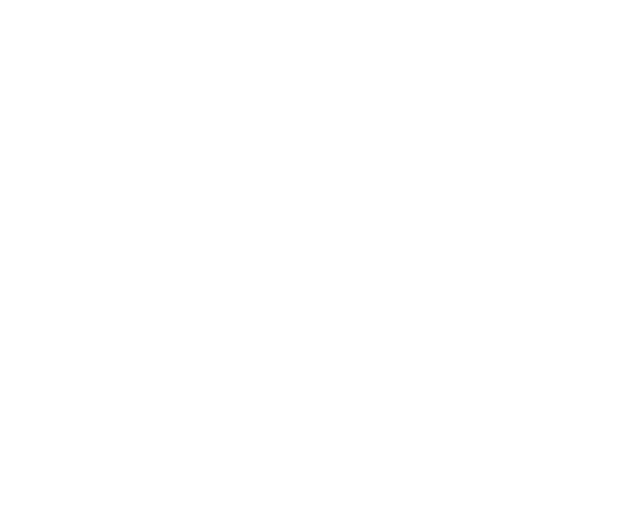
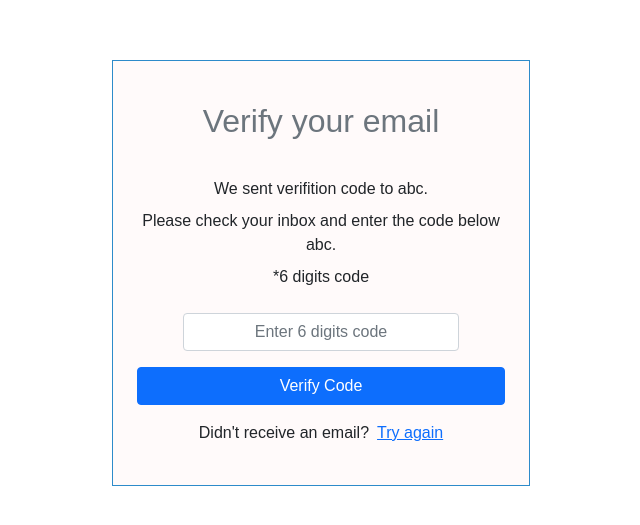
Before and after one commit to phongltv/app-react, a React (Create React App) app: page /verifyEmail in a window 1280 px wide. Before the commit this address had no page. Shown: the part 127-652 px from the top of the page, without its empty margins (319-959 px from the left). Built offline with nearby package versions, Linux system fonts and the light colour scheme; what aws-amplify would draw is missing.

Commit message:
Register + VerifyEmail

```diff
--- /dev/null
+++ b/src/Layouts/LoadingSpinner/LoadingSpinner.scss
@@ -0,0 +1,23 @@
+@keyframes spinner {
+    0% {
+      transform: rotate(0deg);
+    }
+    100% {
+      transform: rotate(360deg);
+    }
+  }
+  .loading-spinner {
+    width: 50px;
+    height: 50px;
+    border: 10px solid #f3f3f3; /* Light grey */
+    border-top: 10px solid #383636; /* Blue */
+    border-radius: 50%;
+    animation: spinner 1.5s linear infinite;
+  }
+
+  .spinner-container {
+    display: grid;
+    justify-content: center;
+    align-items: center;
+    height: 350px;
+  }
--- /dev/null
+++ b/src/Layouts/LoadingSpinner/LoadingSpinner.tsx
@@ -0,0 +1,10 @@
+import React from "react";
+import "./LoadingSpinner.scss";
+
+export default function LoadingSpinner() {
+  return (
+    <div className="spinner-container">
+      <div className="loading-spinner"></div>
+    </div>
+  );
+}
--- a/src/Pages/Register/Register.tsx
+++ b/src/Pages/Register/Register.tsx
@@ -1,23 +1,42 @@
-import { useEffect } from 'react';
 import { Button, Container, Form, } from 'react-bootstrap';
 import { useForm } from 'react-hook-form';
-import { Link } from 'react-router-dom';
+import { Link, useNavigate } from 'react-router-dom';
 import "./Register.scss";
+import { useEffect, useRef, useState } from 'react';
+import { Auth } from 'aws-amplify';
+import LoadingSpinner from '../../Layouts/LoadingSpinner/LoadingSpinner';
+
 function Register() {
+  const { Group, Label, Control, Check, Text } = { ...Form }
+  const { watch, register, handleSubmit, formState } = useForm();
 
-  const { Group, Label, Control, Check, Text } = { ...Form }
-  const { register, handleSubmit, formState, setValue } = useForm();
+  const password = useRef();
+  const passwordConfirm = useRef();
+  password.current = watch('password');
+  passwordConfirm.current = watch('passwordConfirm')
+  const [isLoading, setIsLoading] = useState(false);
+  let navigate = useNavigate();
+  const onSubmit = async (data: any) => {
+    setIsLoading(true);
+    try {
+      const { user } = await Auth.signUp(data.email, data.password);
+      console.log(user);
+      setTimeout(() => {
+        setIsLoading(false);
+      }, 2000);
+      navigate('/verifyEmail', { state: { email: data.email, password: data.password } })
+    } catch (error) {
+      console.log('error signing up:', error);
+    }
 
-  // useEffect(() => {
-  //   console.log(formState.errors)
-  // }, [formState]);
+    setIsLoading(false);
+  }
 
-  const onSubmit = (data: any) => {
-    console.log(data)
 
-  }
   return (
     <Container fluid className='d-flex flex-column justify-content-center align-items-center vh-100'>
+      {isLoading && <LoadingSpinner />}
+      {!isLoading &&
         <Form noValidate onSubmit={handleSubmit(onSubmit)} className="register col-6" validated={formState.isValid}>
           <Text className='header center'>SIGN UP </Text>
           <Group className='mb-3'>
@@ -25,11 +44,11 @@ function Register() {
             <Control type="text" placeholder="User name" {...register("userName", {
               required: {
                 value: true,
-              message: "You must specify your first name before moving forward"
+                message: "Please enter User name"
               },
               pattern: {
-              value: /^[a-zA-Z]+$/,
-              message: "That's not a valid name where I come from..."
+                value: /^[a-zA-Z0-9]*$/,
+                message: "Please enter true format!"
               }
             })}
               isInvalid={formState.errors.userName} />
@@ -46,7 +65,7 @@ function Register() {
               },
               pattern: {
                 value: /^[\w-\.]+@([\w-]+\.)+[\w-]{2,4}$/g,
-              message: "That's not a valid name where I come from..."
+                message: "Please enter true format!"
               }
             })}
               isInvalid={formState.errors.email} />
@@ -62,11 +81,12 @@ function Register() {
                 message: "Required"
               },
               pattern: {
-              value: /^[a-zA-Z]+$/,
-              message: "That's not a valid name where I come from..."
-            }
+                value: /^[a-zA-Z0-9]*$/,
+                message: "Please enter true format!"
+              },
             })}
-            isInvalid={formState.errors.password} />
+              isInvalid={formState.errors.password}
+            />
             <Control.Feedback type="invalid"  >
               {formState.errors?.password?.message}
             </Control.Feedback>
@@ -79,10 +99,14 @@ function Register() {
                 message: "Required"
               },
               pattern: {
-              value: /^[a-zA-Z]+$/,
-              message: "That's not a valid name where I come from..."
+                value: /^[a-zA-Z0-9]*$/,
+                message: "Please enter true format!"
               },
+              validate: {
+                isMatchPassword: value => value === password.current || "Password confirm not match"
+              }
             })}
+
               isInvalid={formState.errors.passwordConfirm} />
             <Control.Feedback type="invalid"  >
               {formState.errors?.passwordConfirm?.message}
@@ -113,6 +137,7 @@ function Register() {
             <Label ><Link to="/signIn">Login</Link></Label>
           </Group>
         </Form>
+      }
     </Container >
   );
 }
--- /dev/null
+++ b/src/Pages/VerifyEmail/VerifyEmail.scss
@@ -0,0 +1,4 @@
+.verifyButton{
+    min-width: 7rem;
+    width: 50%;
+}
--- /dev/null
+++ b/src/Pages/VerifyEmail/VerifyEmail.tsx
@@ -0,0 +1,102 @@
+import { useState } from 'react';
+import { Button, Container, Form } from 'react-bootstrap';
+import { useForm } from 'react-hook-form';
+import { Link, useNavigate, useLocation } from 'react-router-dom';
+import { Auth } from 'aws-amplify';
+import LoadingSpinner from '../../Layouts/LoadingSpinner/LoadingSpinner';
+
+function VerifyEmail() {
+    interface VerifyEmailState {
+        email: string;
+        password: string;
+    }
+
+    const { Group, Label, Control, Text } = { ...Form };
+    const { register, handleSubmit, formState } = useForm();
+
+    const location = useLocation();
+    const navigate = useNavigate();
+    const state = location.state as VerifyEmailState
+
+    const [isLoading, setIsLoading] = useState(false);
+
+    const onSubmit = async (data: any) => {
+        setIsLoading(true);
+        try {
+            const res = await Auth.confirmSignUp(state.email, data.code);
+            console.log("AWS response : ", res)
+            setTimeout(() => {
+                setIsLoading(false);
+                navigate('/signIn', { state: { email: state.email, password: state.password } });
+            }, 3000);
+
+        } catch (error) {
+            setIsLoading(false);
+            console.log('error signing up:', error);
+        }
+    };
+
+    const tryAgaint = () => {
+        console.log('hi try again there');
+    };
+
+    return (
+        <Container fluid className='d-flex flex-column justify-content-center align-items-center vh-100'>
+            {isLoading && <LoadingSpinner />}
+            {!isLoading && (
+                <Form noValidate onSubmit={handleSubmit(onSubmit)} className='register col-4'>
+                    <Text className='header center'>Verify your email </Text>
+                    <Group className='mb-3 text-center d-flex flex-column'>
+                        <Label>We sent verifition code to {'abc'}. </Label>
+                        <Label>Please check your inbox and enter the code below {'abc'}. </Label>
+                        <Label>*6 digits code </Label>
+                    </Group>
+                    <Group className='d-flex justify-content-center mb-3'>
+                        <Control
+                            className='text-center w-75'
+                            type='text'
+                            placeholder='Enter 6 digits code'
+                            maxLength={6}
+                            {...register('code', {
+                                required: {
+                                    value: true,
+                                    message: 'You must specify your first name before moving forward',
+                                },
+                                pattern: {
+                                    value: /^[0-9]+$/,
+                                    message: "That's not a valid name where I come from...",
+                                },
+                                maxLength: {
+                                    value: 6,
+                                    message: 'Please enter 6 digits code',
+                                },
+                                minLength: {
+                                    value: 6,
+                                    message: 'Please enter 6 digits code',
+                                },
+                            })}
+                            isInvalid={formState.errors.userName}
+                        />
+                        <Control.Feedback type='invalid'>{formState.errors?.userName?.message}</Control.Feedback>
+                    </Group>
+
+                    <Group className='d-flex justify-content-center '>
+                        <Button className='verifyButton' type='submit'>
+                            Verify Code
+                        </Button>
+                    </Group>
+                    <Group className='d-flex justify-content-center gap-2 mt-3'>
+                        <Label>Didn't receive an email? </Label>
+                        <Label>
+                            <Link onClick={tryAgaint} to={''}>
+                                Try again
+                            </Link>
+                        </Label>
+                    </Group>
+                </Form>
+            )}
+        </Container>
+    );
+}
+
+export default VerifyEmail;
--- a/src/index.tsx
+++ b/src/index.tsx
@@ -10,6 +10,7 @@ import './Config/i18n/i18n.ts';
 
 import Amplify, { API, Auth } from 'aws-amplify';
 import awsExports from './Config/aws/aws-exports';
+import VerifyEmail from './Pages/VerifyEmail/VerifyEmail';
 
 Amplify.configure(awsExports);
 // Auth.configure(awsExports);
@@ -26,6 +27,7 @@ root.render(
       <Route path="/" element={<App />} />
       <Route path="/signIn" element={<Login />} />
       <Route path="/signUp" element={<Register />} />
+      <Route path="/verifyEmail" element={<VerifyEmail />} />
     </Routes>
   </BrowserRouter>
 );
```
Lines whose indentation alone changed are shown as unchanged.
